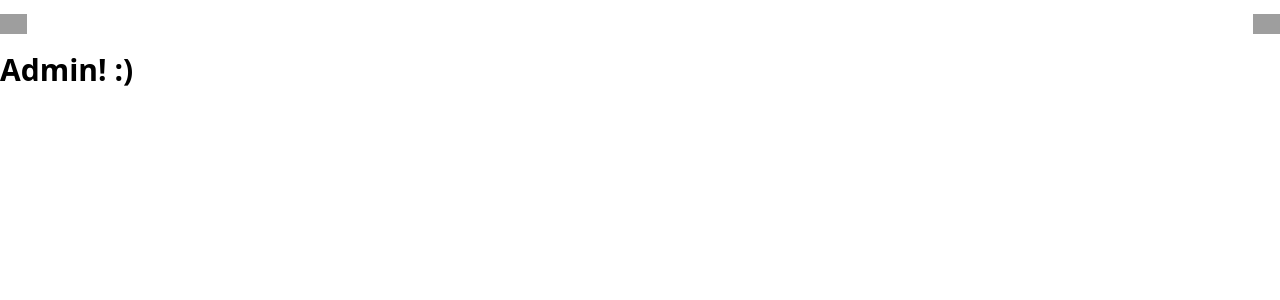
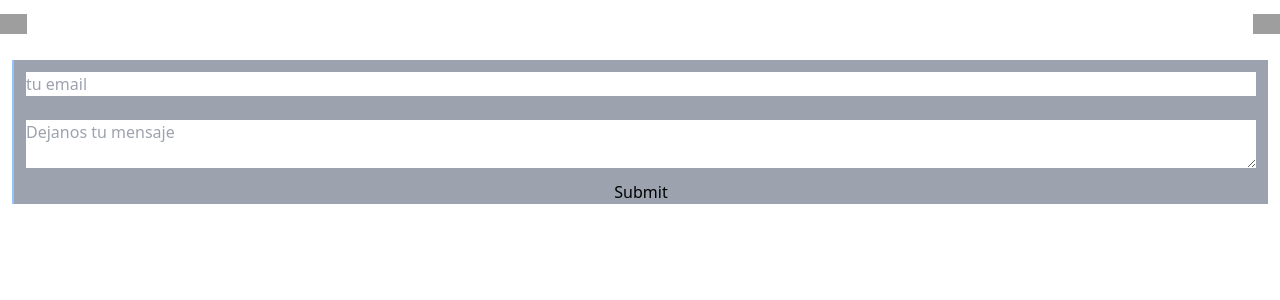
Before and after one commit to joaquinSpuches/oneCoffeeFirst_Next.js, a Next.js app: page /Perfil/Admin in a window 1280 px wide. Shown: the top 300 px of the page. Built offline with nearby package versions, Linux system fonts and the light colour scheme; grey boxes are pictures that could not be loaded.

Commit message:
leer firestore : ok

```diff
--- a/firebase/config.js
+++ b/firebase/config.js
@@ -1,6 +1,6 @@
 // Import the functions you need from the SDKs you need
 import { initializeApp } from "firebase/app";
-import { getfirestore } from "firebase/firestore";
+import { getFirestore } from "firebase/firestore";
 // TODO: Add SDKs for Firebase products that you want to use
 // https://firebase.google.com/docs/web/setup#available-libraries
 
@@ -16,4 +16,6 @@ const firebaseConfig = {
 
 // Initialize Firebase
 const app = initializeApp(firebaseConfig);
-const db = getfirestore(app);
+const db = getFirestore(app);
+
+export  {db}
--- a/src/app/Perfil/Admin/page.js
+++ b/src/app/Perfil/Admin/page.js
@@ -1,9 +1,49 @@
-import Title from "@/app/Components/Title";
+'use client'
+import { useState } from "react"
 
-export default function page(params) {
-    return(
-        <div>
-            <Title text='Admin! :)' />
-        </div>
+
+const FormularioContacto = () => {
+    const [values,setValues] = useState ({
+        email:'',
+        texto:''
+    })
+    const handleChange = (e)=>{
+        setValues({
+            ...values,
+            [e.target.name]: e.target.value
+        })
+
+    }
+    const handleSubmit = async (e)=>{
+        e.preventDefault()
+        await fetch('http://localhost:3000/api/contacto',{
+            cache:'no-store',
+            method: 'POST',
+            body:JSON.stringify(values)
+        })
+    }
+
+
+
+    return (
+        <form className=" bg-gray-400 flex flex-col border-blue-300 border-l-2 m-3">
+            <input className="m-3"
+            type="email"
+            required
+            placeholder='tu email'
+            name='email'
+            onChange={handleChange}
+           />
+           <textarea
+           className="m-3"
+           required
+           placeholder="Dejanos tu mensaje"
+           name="texto"
+           onChange={handleChange}
+           />
+
+           <input type="submit" onClick={handleSubmit} />
+        </form>
     )
 };
+export default FormularioContacto
--- a/src/app/Productos/[id]/page.js
+++ b/src/app/Productos/[id]/page.js
@@ -5,15 +5,16 @@ import Image from "next/image";
 
 import Title from "../../Components/Title";
 const Productos = async (id) => {
-  const productid = id.params.id - 1;
+  const productid = id.params.id ;
 
   const data = await fetch("http://Localhost:3000/api/productos", {
-    cache: "force-cache",
-
+    cache: "no-cache",
   }).then((r) => r.json());
 
-  const producto = data[productid];
-  console.log(producto);
+  const filtrado = data.filter((e)=> e.id == productid );
+  const producto = filtrado[0]
+
+
   return (
     <div key={id} className=" p-5 bg-white flex flex-col items-center ">
       <div className="pb-10  ">
--- a/src/app/Productos/page.js
+++ b/src/app/Productos/page.js
@@ -4,7 +4,8 @@ import Filtro from "../Components/Filtro";
 import Producto from "../Components/Producto";
 
 const getProducts = async () => {
-  const response = await fetch("http://localhost:3000/api/productos");
+  const response = await fetch("http://localhost:3000/api/productos",
+  {cache: 'no-store'});
 
   if (!response.ok) {
     throw new Error("Fallo la obtención de datos");
--- a/src/app/api/productos/route.js
+++ b/src/app/api/productos/route.js
@@ -1,10 +1,14 @@
 import { NextResponse } from "next/server";
-import mockData from "../../../../data/productos";
-import { revalidateTag, revalidatePath } from "next/cache";
+import { collection, getDocs, query, where } from "firebase/firestore";
+import { db } from '../../../../firebase/config';
 
-const sleep = (timer) => {
-  return new Promise((resolve) => setTimeout(resolve, timer));
-};
 export async function GET() {
-  return NextResponse.json(mockData);
+  const productosRef = collection(db, 'productos');
+  const q = query(productosRef)
+  const querySnapshot = await getDocs(q);
+
+  const docs = querySnapshot.docs.map(doc => doc.data());
+
+
+  return NextResponse.json(docs);
 }
```
Also changed, not shown: src/app/api/categorias/[id]/route.js (added).
